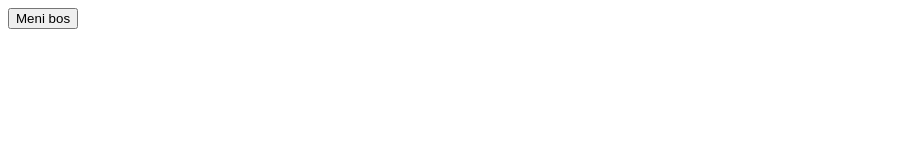
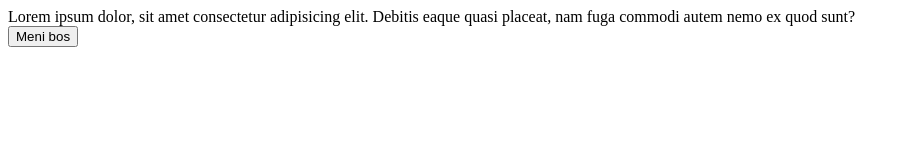
Before and after one commit to asrbekhasanov/repo-random, a plain HTML site: page index.html in a window 1280 px wide. Shown: the whole page, without its empty margins (0-910 px from the left). Drawn offline with Linux system fonts and the light colour scheme.

Commit message:
Add header

```diff
--- a/index.html
+++ b/index.html
@@ -9,6 +9,10 @@
 </head>
 <body>
 
+    <header>
+        Lorem ipsum dolor, sit amet consectetur adipisicing elit. Debitis eaque quasi placeat, nam fuga commodi autem nemo
+        ex quod sunt?
+    </header>
 
     <button type='button'>Meni bos</button>
 </body>
```
